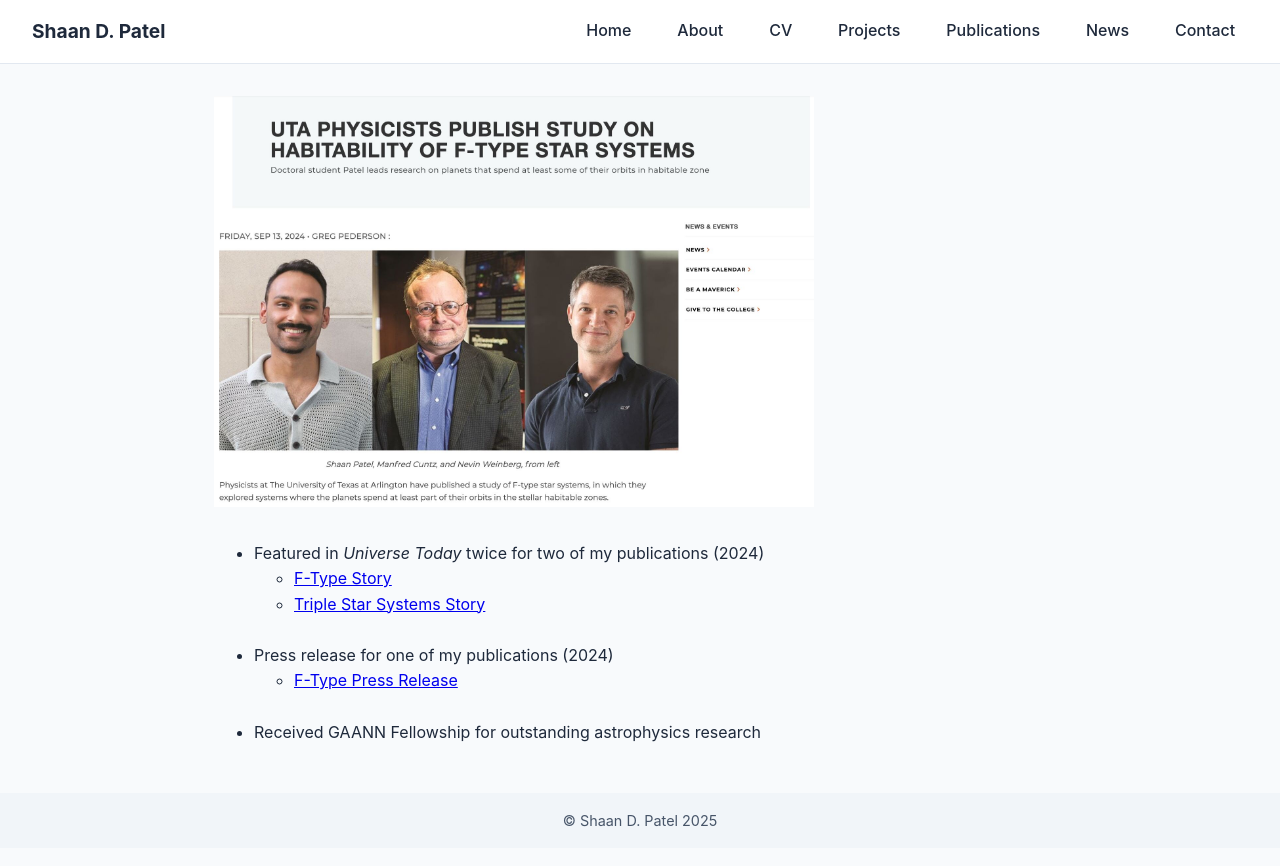
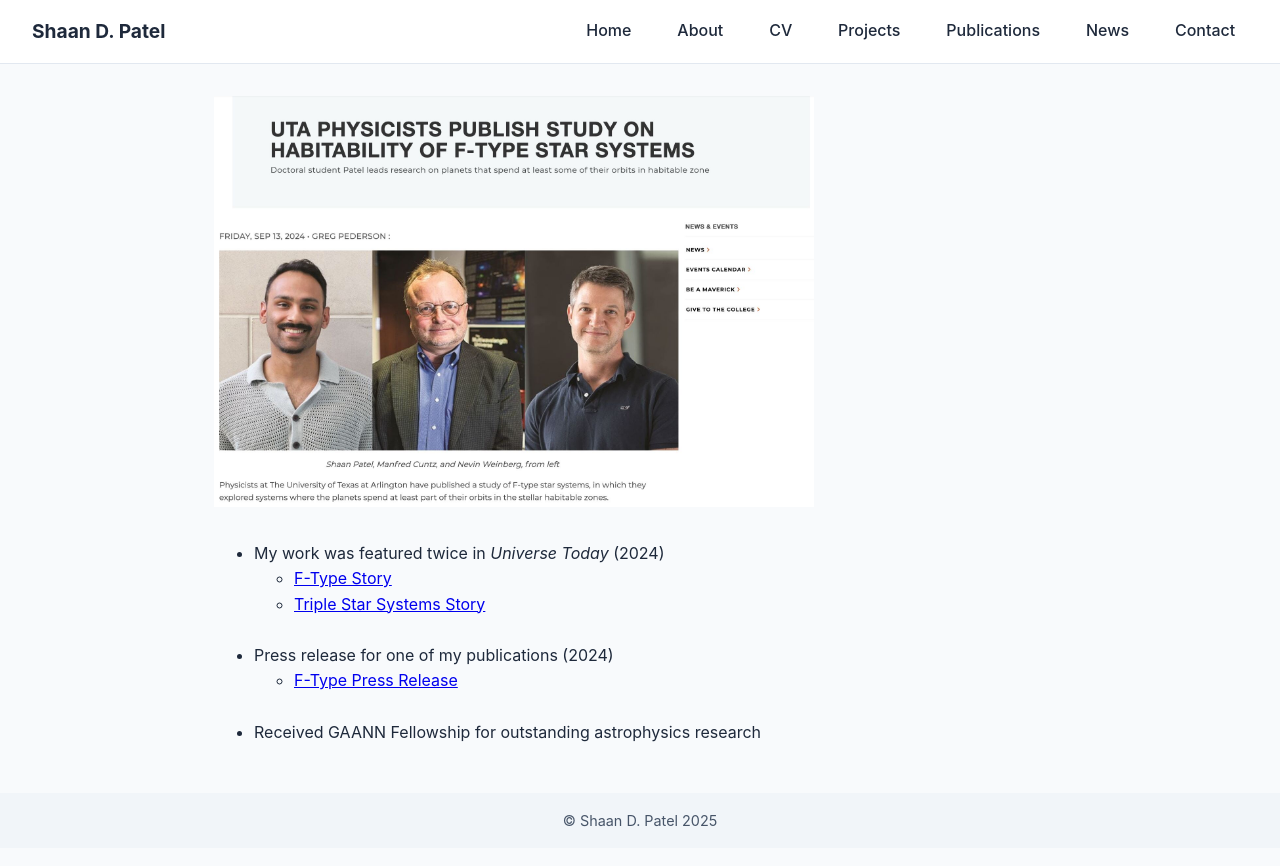
Before and after one commit to shaandpatel/shaandpatel.github.io, a Jekyll site: the page built from news.md, in a window 1280 px wide. Shown: the top 866 px of the page. Built offline with Jekyll 4.4.1, drawn with Linux system fonts in a browser that asks for light colours.

Commit message:
Update news.md

```diff
--- a/news.md
+++ b/news.md
@@ -8,7 +8,7 @@ title: "News & Media"
 
 <p>&nbsp;</p>
 
-- Featured in *Universe Today* twice for two of my publications (2024)
+- My work was featured twice in *Universe Today* (2024)
   - [F-Type Story](https://www.universetoday.com/articles/could-stars-hotter-than-the-sun-still-support-life)
   - [Triple Star Systems Story](https://www.universetoday.com/articles/we-dont-see-many-planets-in-old-triple-star-systems)
 
```
